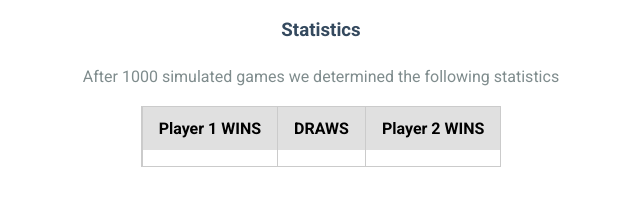
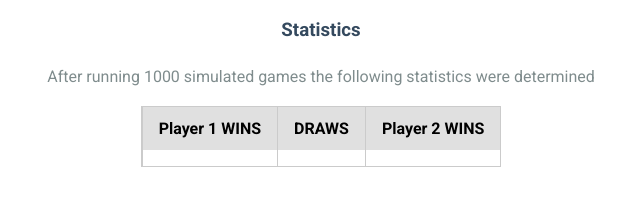
Before and after one commit to kalinbas/cardrobot, a website with bundled scripts: page index.html in a window 1280 px wide. Shown: the part 8360-8564 px from the top of the page, 319-959 px from the left. Built offline with nearby package versions, Linux system fonts and the light colour scheme; a script that the page names is missing.

Commit message:
text changes

```diff
--- a/index.html
+++ b/index.html
@@ -284,7 +284,7 @@
       </div>
 
       <h3>Statistics</h3>
-      <p>After 1000 simulated games we determined the following statistics</p>
+      <p>After running 1000 simulated games the following statistics were determined</p>
       <table class="pure-table" style="display: inline-block;">
         <thead>
           <tr>
```
